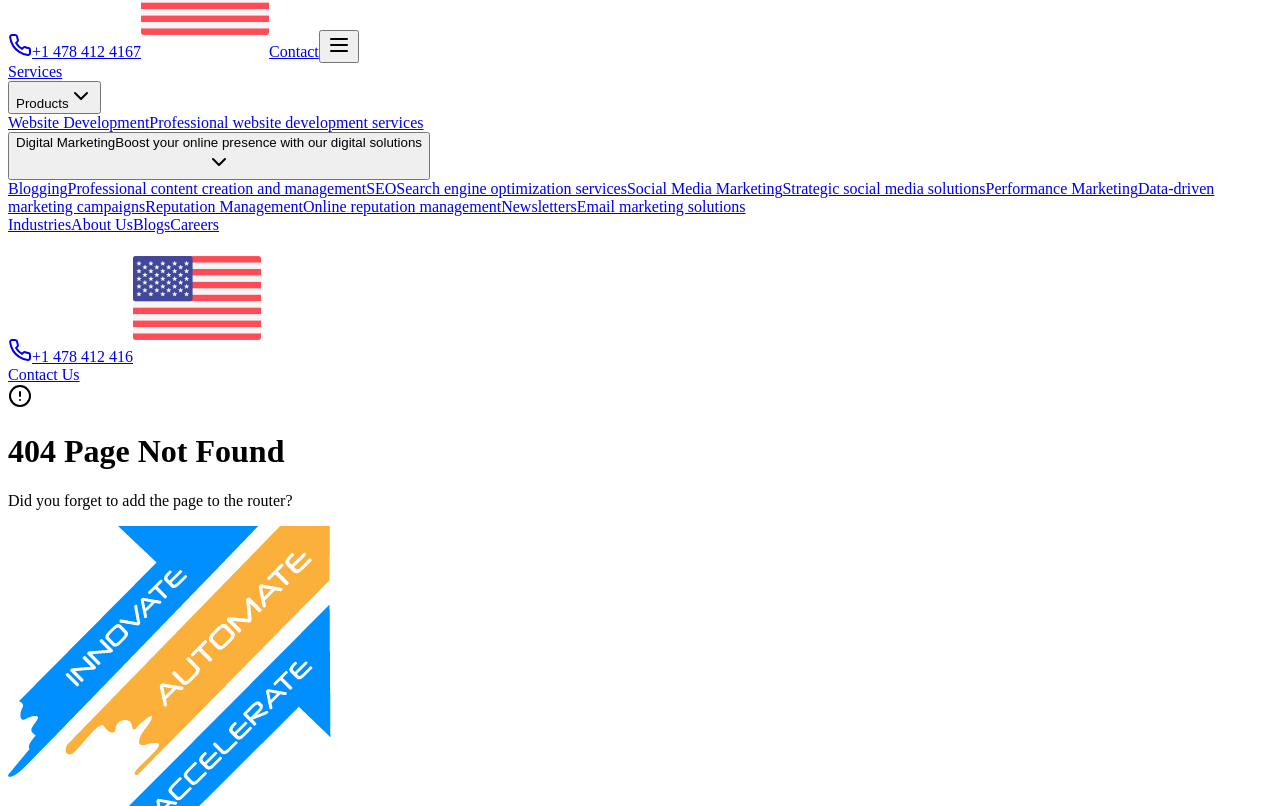
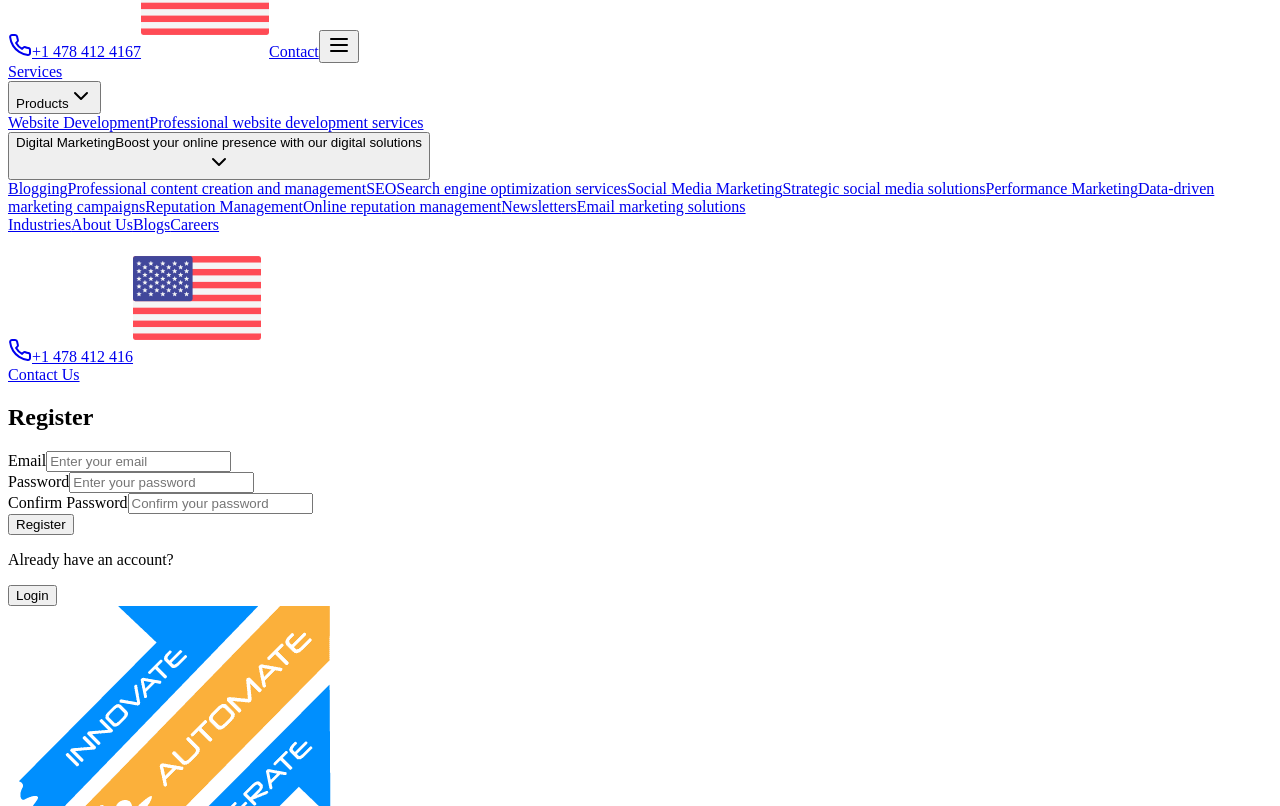
Before and after one commit to Harshwardhanchougule/XLNCBackEnd-Code-, a React (Vite) app in the folder client/: page /register in a window 1280 px wide. Shown: the part 814-1620 px from the top of the page. Built offline with nearby package versions, Linux system fonts and the light colour scheme.

Commit message:
Login and registration page create

```diff
--- a/client/src/App.tsx
+++ b/client/src/App.tsx
@@ -18,6 +18,8 @@ import PerformanceMarketing from "./pages/PerformanceMarketing";
 import Newsletter from "./pages/Newsletter";
 import ReputationManagement from "./pages/ReputationManagement";
 import Services from "./pages/Services";
+import LoginPage from "./pages/Login";
+import RegisterPage from "./pages/Register";
 
 function ScrollToTop() {
   const [isVisible, setIsVisible] = useState(false);
@@ -86,7 +88,9 @@ function Router() {
         window.location.href = 'https://www.xlnctechnologies.com/blogs.php';
         return null;
       }} />
-      <Route component={NotFound} />
+
+     <Route path={"/Login"} component={LoginPage} />
+      <Route path="/register" component={RegisterPage} />
     </Switch>
   );
 }
--- a/client/src/components/Navbar.tsx
+++ b/client/src/components/Navbar.tsx
@@ -60,37 +60,39 @@ export default function Navbar() {
       className={`fixed top-0 left-0 right-0 z-50 transition-all duration-300 ${isScrolled ? "bg-white/70 dark:bg-gray-900/80 backdrop-blur-lg shadow-md" : "bg-transparent"
         }`}
     >
-      <div className="container mx-auto px-4">
+      <div className="max-w-[1440px] mx-auto px-4 xl:px-8"> {/* Updated container width */}
         <div className="flex items-center justify-between h-16 lg:h-20">
           {/* Logo */}
           <Link href="/" className="flex items-center">
-            <span className={`text-xl font-bold ${isScrolled ? "text-gray-800 dark:text-white" : "text-white"}`}>
-              <img src={logo} alt="XLNC Technologies Logo" className="w-auto h-12 sm:h-16" />
+            <span className={`text-xl font-bold ${isScrolled ? "text-gray-800 dark:text-white" : "text-white"
+              }`}>
+              <img src={logo} alt="XLNC Technologies Logo" className="w-auto h-12 lg:h-16 xl:h-18" /> {/* Updated logo size */}
             </span>
           </Link>
 
           {/* Desktop Navigation and Contact Us Button */}
-          <div className="hidden lg:flex items-center space-x-8">
-            <nav className="flex items-center space-x-8">
+          <div className="hidden lg:flex items-center xl:space-x-10 lg:space-x-6"> {/* Updated spacing */}
+            <nav className="flex items-center xl:space-x-8 lg:space-x-6"> {/* Updated spacing */}
               <NavItem label="Services" href="/services" isScrolled={isScrolled} />
               <ProductsDropdown isScrolled={isScrolled} />
               <NavItem label="Industries" href="/industries" isScrolled={isScrolled} />
               <NavItem label="About Us" href="/about" isScrolled={isScrolled} />
               <NavItem label="Blogs" href="/blogs" isScrolled={isScrolled} />
               <NavItem label="Careers" href="/careers" isScrolled={isScrolled} />
+              <NavItem label="Login" href="/login" isScrolled={isScrolled} />
             </nav>
             <a
               href="tel:+14784124416"
-              className={`flex items-center transition-colors ${isScrolled
-                ? "text-gray-700 dark:text-gray-200 hover:text-blue-600 dark:hover:text-blue-400"
-                : "text-white hover:text-gray-200"
+              className={`flex items-center transition-colors whitespace-nowrap ${isScrolled
+                  ? "text-gray-700 dark:text-gray-200 hover:text-blue-600 dark:hover:text-blue-400"
+                  : "text-white hover:text-gray-200"
                 }`}
             >
               <Phone className="h-4 w-4 mr-2" />
-              <span>+1 478 412 416</span>
-              <img src={usa_flag} alt="USA Flag" className="h-4 w-4 sm:h-6 sm:w-6 ml-2" />
+              <span className="text-sm xl:text-base">+1 478 412 416</span>
+              <img src={usa_flag} alt="USA Flag" className="h-4 w-4 xl:h-5 xl:w-5 ml-2" />
             </a>
-            <Button asChild variant={"default"}>
+            <Button asChild variant={"default"} className="xl:px-6 lg:px-4">
               <Link href="/contact">Contact Us</Link>
             </Button>
           </div>
--- /dev/null
+++ b/client/src/pages/Login.tsx
@@ -0,0 +1,66 @@
+// src/LoginPage.jsx
+import React, { useState } from 'react';
+
+const LoginPage = () => {
+    const [email, setEmail] = useState('');
+    const [password, setPassword] = useState('');
+    // const navigate = useNavigate();
+
+    const handleSubmit = (e: React.FormEvent<HTMLFormElement>) => {
+        e.preventDefault();
+        alert(`Email: ${email}\nPassword: ${password}`);
+    };
+
+    const handleRegisterClick = () => {
+        window.location.href = '/register';
+    };
+
+    return (
+        <div className="min-h-screen flex items-center justify-center bg-gray-500">
+            <div className="bg-white p-8 rounded-lg shadow-md w-full max-w-sm">
+                <h2 className="text-2xl font-bold mb-6 text-center">Login</h2>
+                <form onSubmit={handleSubmit} className="space-y-4">
+                    <div>
+                        <label className="block text-gray-700">Email</label>
+                        <input
+                            type="email"
+                            value={email}
+                            onChange={(e) => setEmail(e.target.value)}
+                            className="w-full px-4 py-2 border rounded-md focus:outline-none focus:ring-2 focus:ring-blue-500"
+                            placeholder="Enter your email"
+                            required
+                        />
+                    </div>
+                    <div>
+                        <label className="block text-gray-700">Password</label>
+                        <input
+                            type="password"
+                            value={password}
+                            onChange={(e) => setPassword(e.target.value)}
+                            className="w-full px-4 py-2 border rounded-md focus:outline-none focus:ring-2 focus:ring-blue-500"
+                            placeholder="Enter your password"
+                            required
+                        />
+                    </div>
+                    <button
+                        type="submit"
+                        className="w-full bg-blue-500 text-white py-2 rounded-md hover:bg-blue-600 transition duration-300"
+                    >
+                        Login
+                    </button>
+                </form>
+                <div className="mt-4 text-center">
+                    <p className="text-gray-600">Don't have an account?</p>
+                    <button
+                         onClick={handleRegisterClick}
+                        className="mt-2 w-full bg-green-500 text-white py-2 rounded-md hover:bg-green-600 transition duration-300"
+                    >
+                        Register
+                    </button>
+                </div>
+            </div>
+        </div>
+    );
+};
+
+export default LoginPage;
--- /dev/null
+++ b/client/src/pages/Register.tsx
@@ -0,0 +1,81 @@
+import React, { useState } from 'react';
+
+const RegisterPage = () => {
+    const [email, setEmail] = useState('');
+    const [password, setPassword] = useState('');
+    const [confirmPassword, setConfirmPassword] = useState('');
+
+    const handleSubmit = (e: React.FormEvent<HTMLFormElement>) => {
+        e.preventDefault();
+        if (password !== confirmPassword) {
+            alert("Passwords don't match!");
+            return;
+        }
+        // Add your registration logic here
+        alert('Registration successful!');
+    };
+
+    const handleLoginClick = () => {
+          window.location.href = '/login';
+    };
+
+    return (
+        <div className="min-h-screen flex items-center justify-center bg-gray-500">
+            <div className="bg-white p-8 rounded-lg shadow-md w-full max-w-sm">
+                <h2 className="text-2xl font-bold mb-6 text-center">Register</h2>
+                <form onSubmit={handleSubmit} className="space-y-4">
+                    <div>
+                        <label className="block text-gray-700">Email</label>
+                        <input
+                            type="email"
+                            value={email}
+                            onChange={(e) => setEmail(e.target.value)}
+                            className="w-full px-4 py-2 border rounded-md focus:outline-none focus:ring-2 focus:ring-blue-500"
+                            placeholder="Enter your email"
+                            required
+                        />
+                    </div>
+                    <div>
+                        <label className="block text-gray-700">Password</label>
+                        <input
+                            type="password"
+                            value={password}
+                            onChange={(e) => setPassword(e.target.value)}
+                            className="w-full px-4 py-2 border rounded-md focus:outline-none focus:ring-2 focus:ring-blue-500"
+                            placeholder="Enter your password"
+                            required
+                        />
+                    </div>
+                    <div>
+                        <label className="block text-gray-700">Confirm Password</label>
+                        <input
+                            type="password"
+                            value={confirmPassword}
+                            onChange={(e) => setConfirmPassword(e.target.value)}
+                            className="w-full px-4 py-2 border rounded-md focus:outline-none focus:ring-2 focus:ring-blue-500"
+                            placeholder="Confirm your password"
+                            required
+                        />
+                    </div>
+                    <button
+                        type="submit"
+                        className="w-full bg-green-500 text-white py-2 rounded-md hover:bg-green-600 transition duration-300"
+                    >
+                        Register
+                    </button>
+                </form>
+                <div className="mt-4 text-center">
+                    <p className="text-gray-600">Already have an account?</p>
+                    <button
+                         onClick={handleLoginClick}
+                        className="mt-2 w-full bg-blue-500 text-white py-2 rounded-md hover:bg-blue-600 transition duration-300"
+                    >
+                        Login
+                    </button>
+                </div>
+            </div>
+        </div>
+    );
+};
+
+export default RegisterPage;
```
Also changed, not shown: 1 other file (tests, documents, lock files or other folders).
